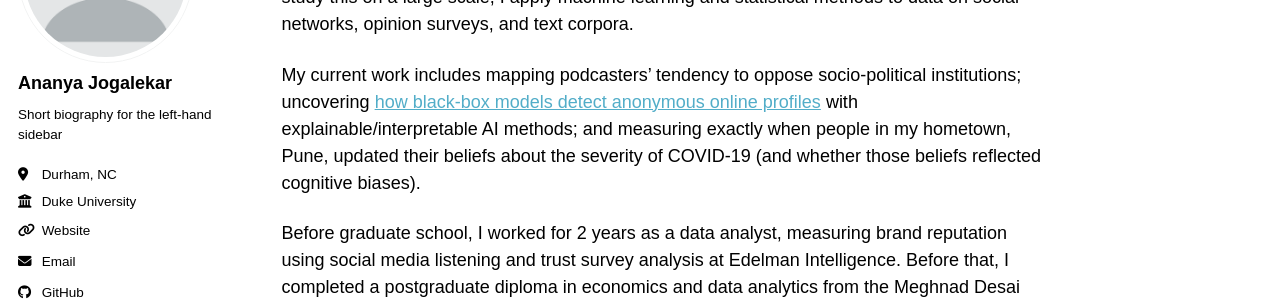
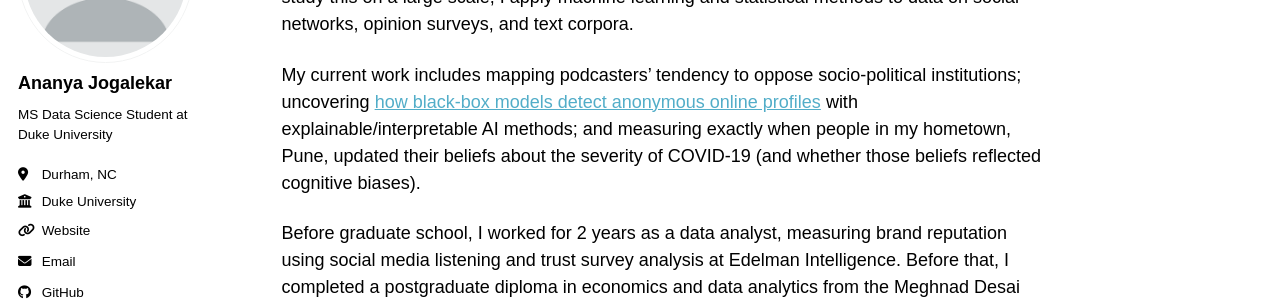
Before and after one commit to ananyafied/ananyafied.github.io, a Jekyll site: the page built from _pages/about.md, in a window 1280 px wide. Shown: the part 213-514 px from the top of the page. Built offline with Jekyll 4.4.1, drawn with Linux system fonts in a browser that asks for light colours; some web fonts are replaced; a style sheet for code colours, icons or effects is not loaded.

Commit message:
fix sidebar description

```diff
--- a/_config.yml
+++ b/_config.yml
@@ -26,7 +26,7 @@ author:
   avatar           : "profile.png"
   name             : "Ananya Jogalekar"
   pronouns         : # example: "she/her"
-  bio              : "Short biography for the left-hand sidebar"
+  bio              : "MS Data Science Student at Duke University"
   location         : "Durham, NC"
   employer         : "Duke University"
   uri              : canvas23.wordpress.com
```
